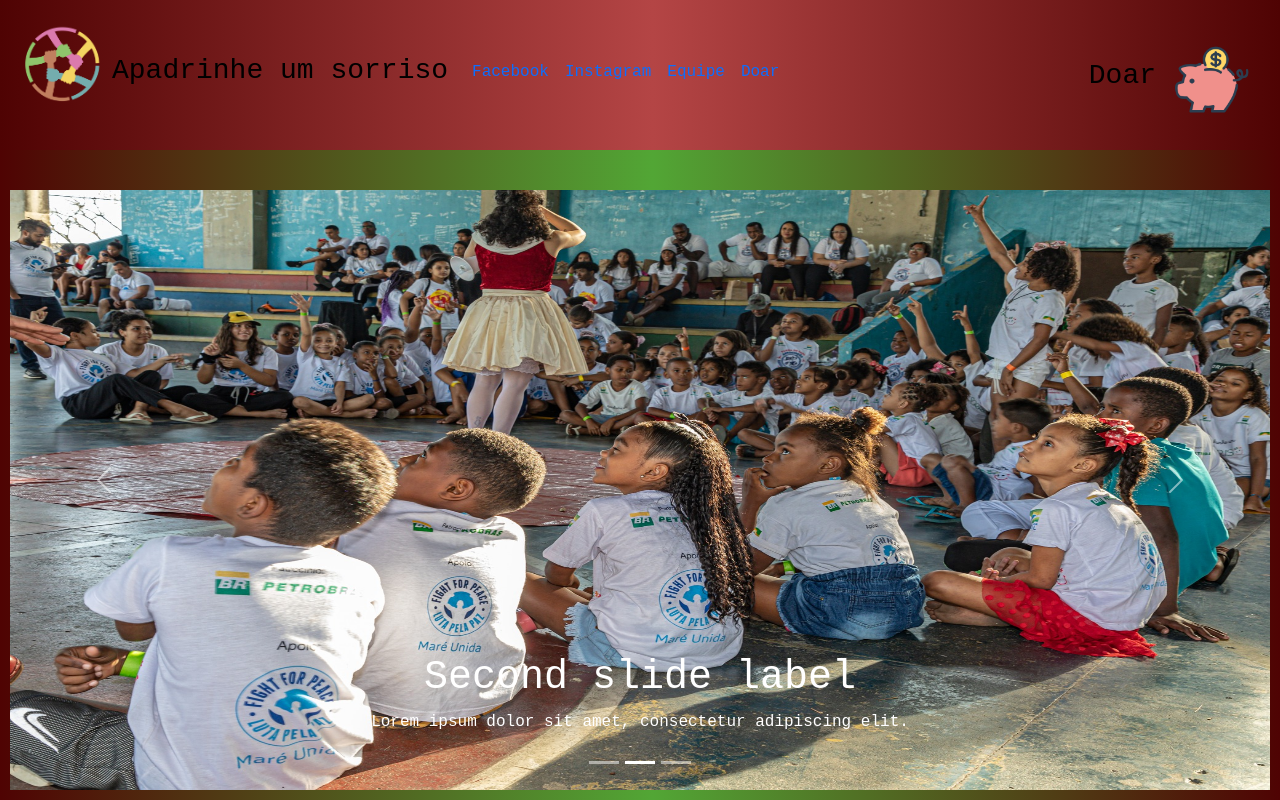
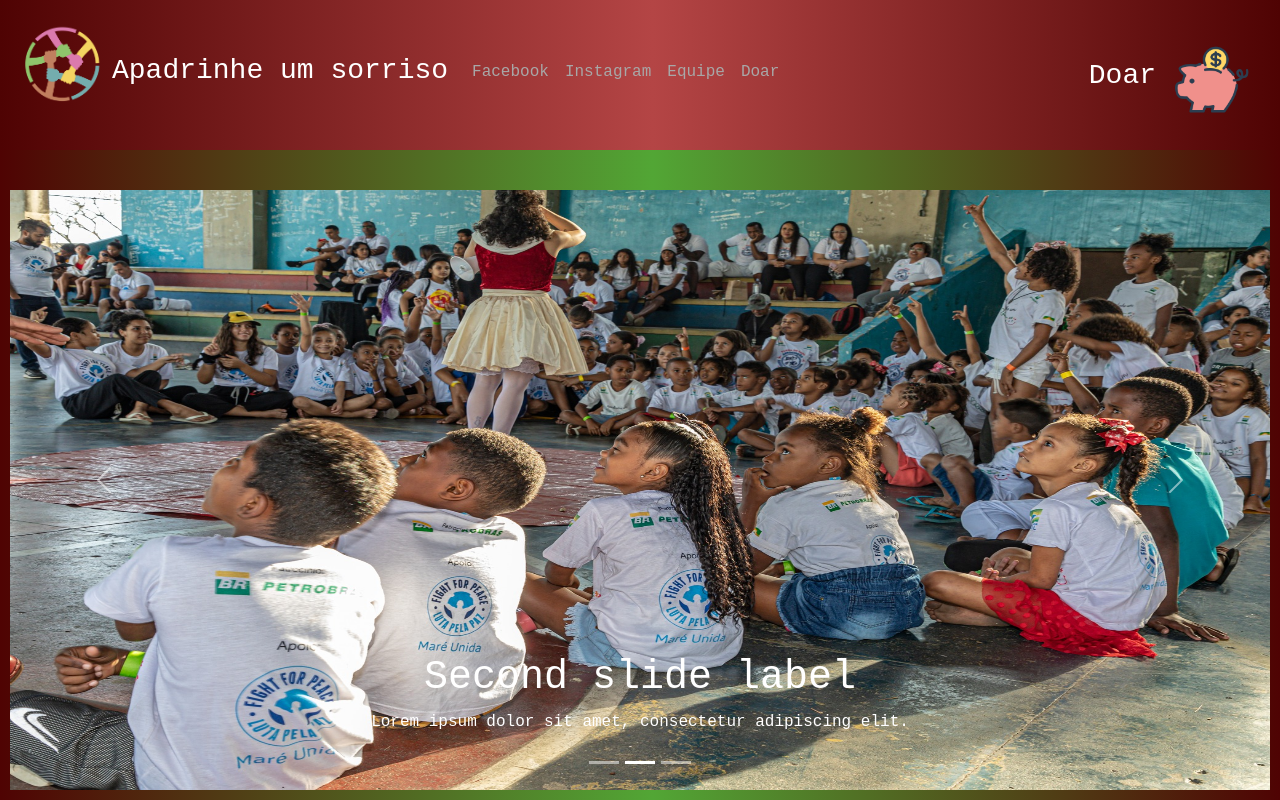
Before and after one commit to carloshtbraga/Apadrinhe, a React (Vite) app: page / in a window 1280 px wide. Shown: the top 800 px of the page. Built offline with nearby package versions, Linux system fonts and the light colour scheme.

Commit message:
Melhorias no header

```diff
--- a/src/pieces/Header.jsx
+++ b/src/pieces/Header.jsx
@@ -13,7 +13,7 @@ function NavScrollExample() {
         <Navbar.Toggle aria-controls="navbarScroll" />
         <img className="logoheader" src={logo2} alt="" width="100px" />
         <Navbar.Brand href="#">
-          <h3>Apadrinhe um sorriso</h3>
+          <h3 className="h3header">Apadrinhe um sorriso</h3>
         </Navbar.Brand>
         <Navbar.Collapse id="navbarScroll">
           <Nav
@@ -26,7 +26,7 @@ function NavScrollExample() {
               target="_blank"
               href="https://www.facebook.com/apadrinheumsorrisoPQM/?locale=pt_BR"
             >
-              Facebook
+              <p className="pheader">Facebook</p>
             </Nav.Link>
 
             <Nav.Link
@@ -34,24 +34,24 @@ function NavScrollExample() {
               href="https://www.instagram.com/apadrinheumsorrisooficial/"
               target="_blank"
             >
-              <p>Instagram</p>
+              <p className="pheader">Instagram</p>
             </Nav.Link>
             <Nav.Link className="nav" href="#equipe">
-              <p>Equipe</p>
+              <p className="pheader">Equipe</p>
             </Nav.Link>
             <Nav.Link
               className="nav"
               href="https://www.vakinha.com.br/3855330"
               target="_blank"
             >
-              <p>Doar</p>
+              <p className="pheader">Doar</p>
             </Nav.Link>
           </Nav>
           <Navbar.Brand
             href="https://www.vakinha.com.br/3855330"
             target="_blank"
           >
-            <h3 className="doar">Doar</h3>
+            <h3 className="doar h3header">Doar</h3>
           </Navbar.Brand>
           <Navbar.Brand className="doar">
             <a href="https://www.vakinha.com.br/3855330" target="_blank" rel="noreferrer">
--- a/src/styles/Header.css
+++ b/src/styles/Header.css
@@ -22,11 +22,19 @@
 
   .nav{
     margin-top: 10px;
-    color: lightblue;
+    color: rgb(153, 153, 153);
+  }
+
+  .pheader{
+    color: rgb(168, 167, 167);
   }
 
   .doar{
     margin-top: 10px;
+  }
+
+  .h3header{
+    color: white;
   }
 
 
```
